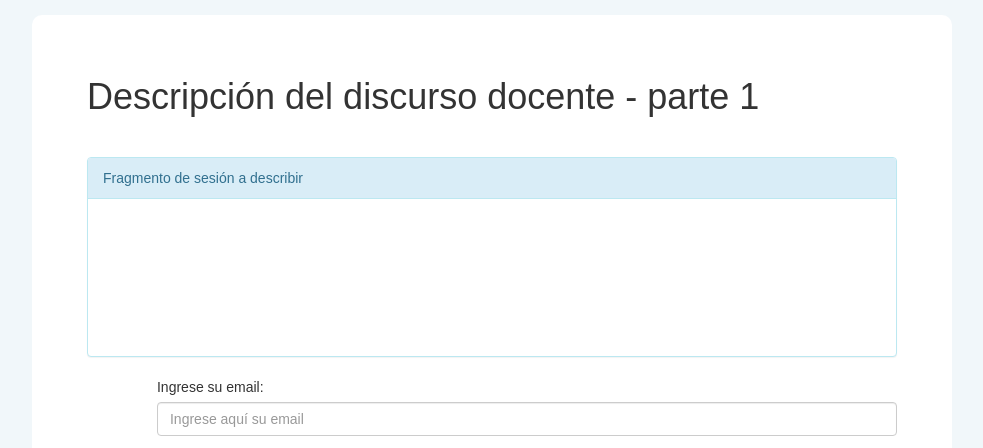
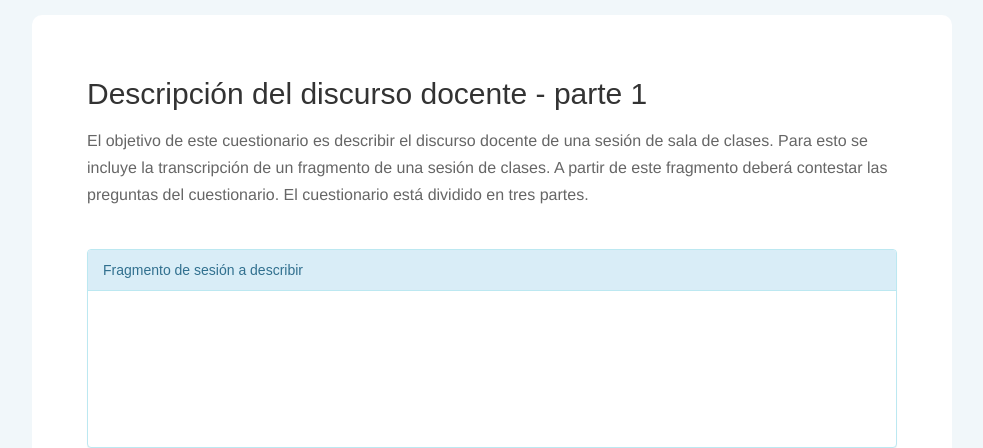
Before and after one commit to cinai/teacher_discourse_form, a Django app: template discourse_form/templates/formulario.html in a window 1280 px wide. Shown: the top 448 px of the page, without its empty margins (148-1131 px from the left). Run offline with Django 3.2, Linux system fonts and the light colour scheme; the template is opened without the code that fills it: values that come from a table or form of the project are taken from there, others are empty; data comes from the database, SQL or seed files in the repository; some libraries are stand-ins or nearby versions.

Commit message:
formulario explain

```diff
--- a/discourse_form/static/css/main.css
+++ b/discourse_form/static/css/main.css
@@ -89,7 +89,7 @@ h1,h2,h3,h4,h5,h6 {
 }
 
 p {
-	font-family: Poppins-Regular;
+	font-family: "Helvetica";
 	font-size: 16px;
 	line-height: 1.7;
 	color: #666666;
--- a/discourse_form/templates/formulario.html
+++ b/discourse_form/templates/formulario.html
@@ -25,12 +25,15 @@
     <div class="container-contact100">
       <div class="wrap-contact100">
         <div class="row" style="margin-bottom:5%">
-          <div class="col-md-12 ">
-          <span class="">
-            <h1>Descripción del discurso docente - parte 1</h1>
-          </span>
+          <div class="col-md-12 " style="margin-bottom:2%">
+            <h2>Descripción del discurso docente - parte 1</h2>
+
         </div>
-      </div>
+          <div class="col-md-12 " >
+           <p>El objetivo de este cuestionario es describir el discurso docente de una sesión de sala de clases. Para esto se incluye la transcripción de un fragmento de una sesión de clases. A partir de este fragmento deberá contestar las preguntas del cuestionario. El cuestionario está dividido en tres partes. </p>
+        </div>
+        </div>
+
       <div class="row">
         <div class="col-md-12 order-md-1">
           <div class="panel panel-info">
@@ -100,7 +103,6 @@
           </div>
 
         </div>
-      </div>
 
       <footer class="my-5 pt-5 text-muted text-center text-small">
         <!--
```
